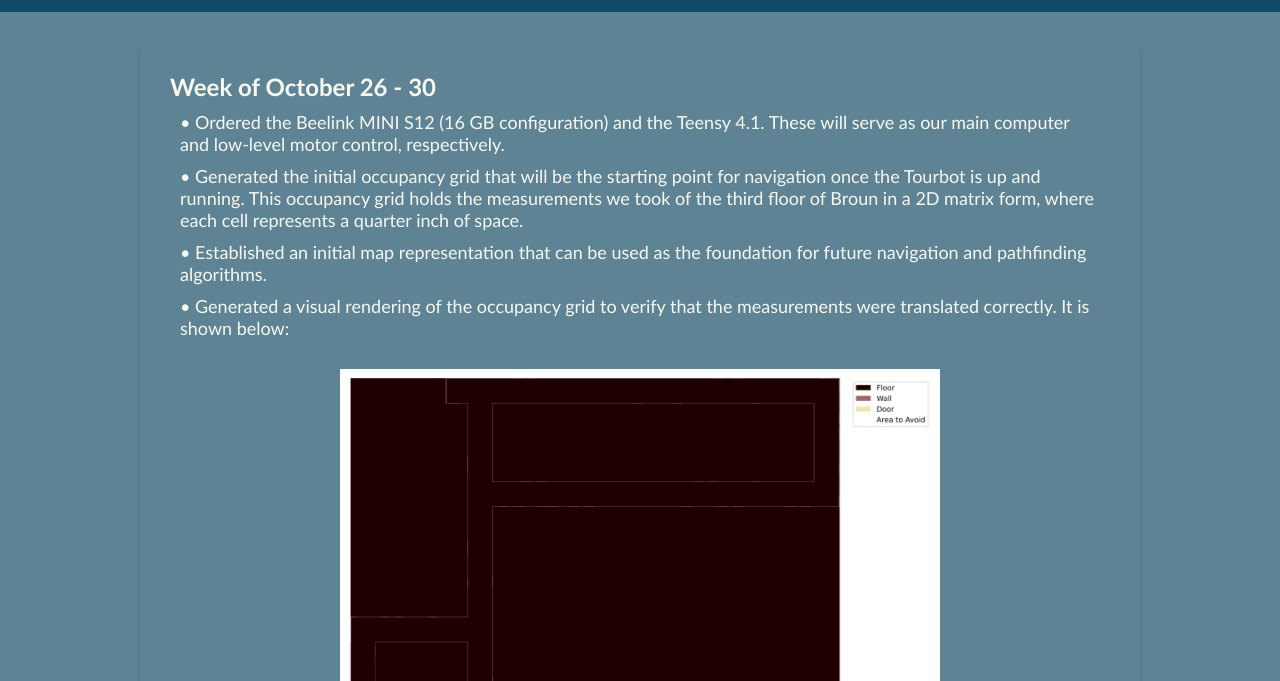
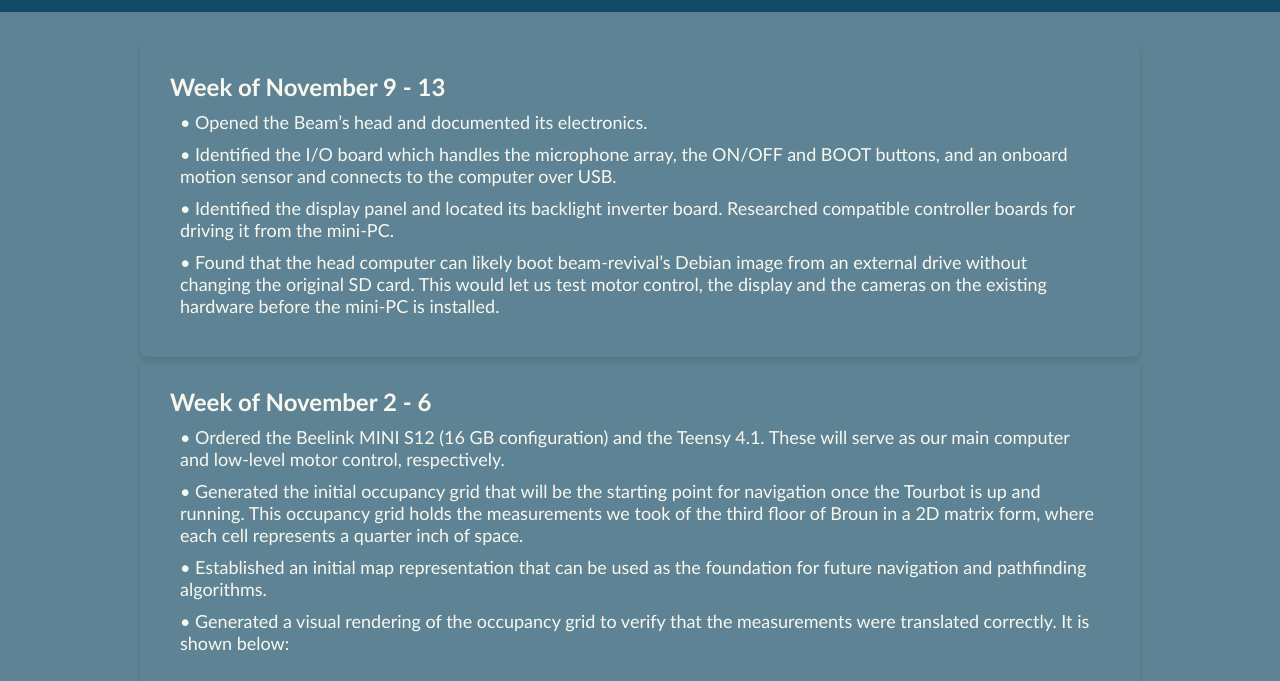
Before and after one commit to capstone-design-group-17/capstone-design-group-17.github.io, a plain HTML site: page blog.html in a window 1280 px wide. Shown: the part 47-728 px from the top of the page. Drawn offline with Linux system fonts and the light colour scheme.

Commit message:
Update blog.html

```diff
--- a/blog.html
+++ b/blog.html
@@ -20,6 +20,41 @@
             <li><a href="blog.html" class="active">Weekly Updates</a></li>
         </ul>
     </nav>
+
+        <div class="centered-div">
+    <h2 class="sub-title">Week of November 9 - 13</h2>
+        <p class="info-paragraph">
+• Opened the Beam’s head and documented its electronics.
+    </p>
+        <p class="info-paragraph">
+• Identified the I/O board which handles the microphone array, the ON/OFF and BOOT buttons, and an onboard motion sensor and connects to the computer over USB.
+    </p>
+               <p class="info-paragraph">
+• Identified the display panel and located its backlight inverter board. Researched compatible controller boards for driving it from the mini-PC.
+   </p>
+   <p class="info-paragraph">
+• Found that the head computer can likely boot beam-revival’s Debian image from an external drive without changing the original SD card. This would let us test motor control, the display and the cameras on the existing hardware before the mini-PC is installed.
+   </p>
+    </div>
+
+        <div class="centered-div">
+    <h2 class="sub-title">Week of November 2 - 6</h2>
+        <p class="info-paragraph">
+• Ordered the Beelink MINI S12 (16 GB configuration) and the Teensy 4.1. These will serve as our main computer and low-level motor control, respectively.
+    </p>
+        <p class="info-paragraph">
+• Generated the initial occupancy grid that will be the starting point for navigation once the Tourbot is up and running. This occupancy grid holds the measurements we took of the third floor of Broun in a 2D matrix form, where each cell represents a quarter inch of space.
+    </p>
+               <p class="info-paragraph">
+• Established an initial map representation that can be used as the foundation for future navigation and pathfinding algorithms.
+   </p>
+   <p class="info-paragraph">
+• Generated a visual rendering of the occupancy grid to verify that the measurements were translated correctly. It is shown below:
+    </p>
+
+          <img src="TrueOccupancy.jpg" alt="Occupancy Grid" class="center-block" width="600">
+
+    </div>
 
         <div class="centered-div">
     <h2 class="sub-title">Week of October 26 - 30</h2>
```
